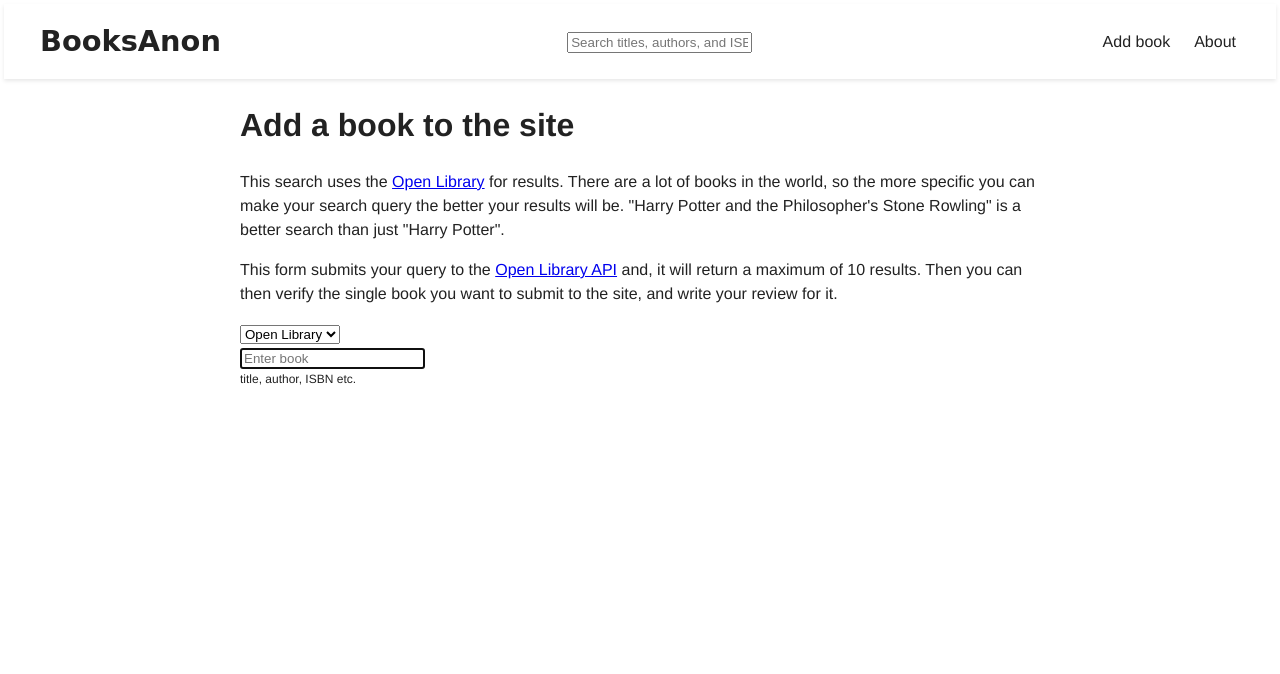
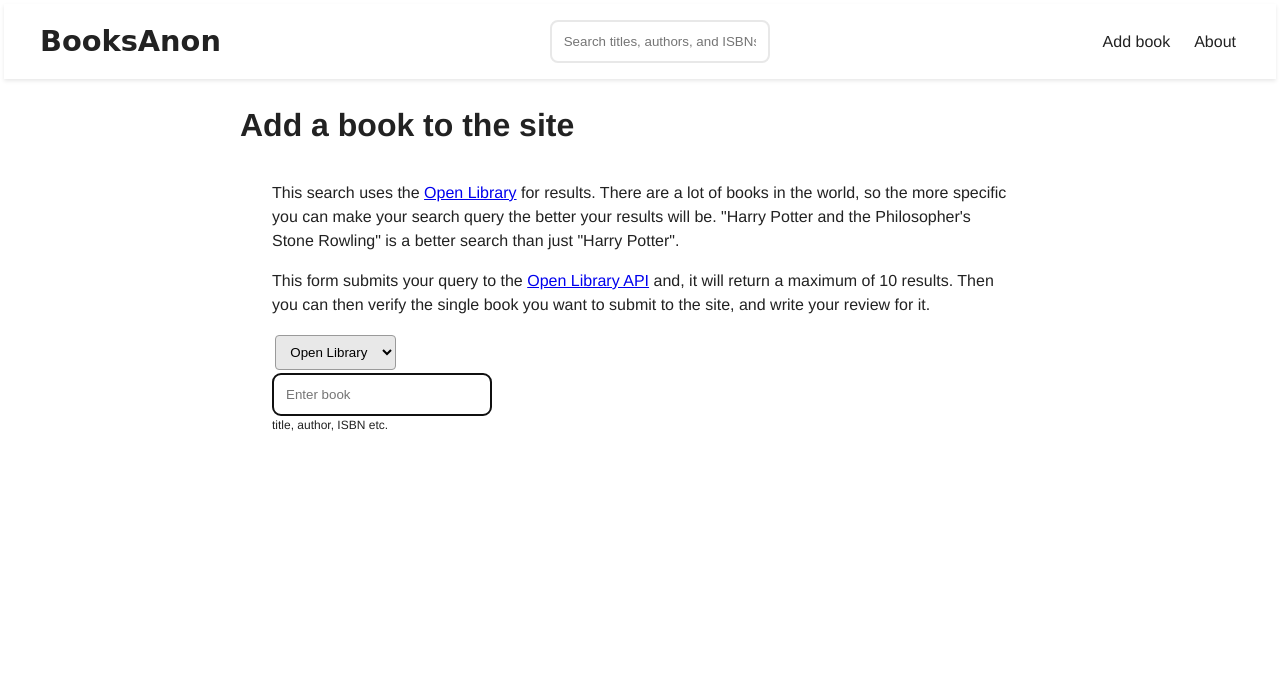
Before and after one commit to alexk49/booksanon, a Python web app: template templates/add-book.html in a window 1280 px wide. Shown: the top 674 px of the page. Run offline with Jinja, Linux system fonts and the light colour scheme; the template is opened without the code that fills it, so the values that code supplies are empty.

Commit message:
set styling for buttons and select elements, and removed duplicated search form from search.html. And standardised margins across a few different element containers

```diff
--- a/static/css/styles.css
+++ b/static/css/styles.css
@@ -25,20 +25,28 @@ main {
   max-width: 50em;
 }
 
+button, select {
+  background: var(--gray-accent);
+  border: 1px solid var(--dark-gray-accent);
+  border-radius: 4px;
+  padding: 0.5rem 0.8em;
+  margin: 0.2em;
+  cursor: pointer;
+}
+
+.search-box {
+  border: 2px solid var(--gray-accent);
+  border-radius: 8px;
+  box-sizing: border-box;
+  padding: 12px;
+  width: 220px;
+}
+
 .meta-items,
 .meta-item {
   display: flex;
   gap: 0.25rem;
   align-items: baseline;
-}
-
-.meta-items {
-  gap: 1rem;
-}
-
-.meta-item dt,
-.meta-item dd {
-  margin: 0;
 }
 
 .meta-list,
@@ -76,7 +84,7 @@ main {
   margin: 0 auto;
 }
 
-.navbar-brand {
+.nav-brand {
   font-size: 1.8rem;
   font-family: "Lucida Handwriting", cursive;
   color: var(--black-font);
@@ -243,7 +251,6 @@ main {
 .book-card button {
   align-self: center;
   width: auto;
-  padding: 0.5rem 1rem;
   margin-top: 1rem;
 }
 
@@ -262,6 +269,10 @@ main {
 }
 
 /* styles for book reviews */
+
+#search, #results, #review-form {
+  margin: 2em;
+}
 
 .review-header {
   margin-bottom: 0;
@@ -288,11 +299,10 @@ main {
   text-align: center;
   justify-content: center;
   max-width: 100%;
-  padding: 1rem;
   border: 2px solid var(--gray-accent);
   border-radius: 8px;
   margin: 2em;
-  padding: 2px;
+  padding: 1rem;
 }
 
 .book-review-container header {
@@ -377,4 +387,8 @@ main {
   .book-review-meta-container {
     flex-direction: column;
   }
+
+  .book-review-container {
+    margin: 0.5em;
+  }
 }
--- a/templates/add-book.html
+++ b/templates/add-book.html
@@ -28,6 +28,7 @@
           autocomplete="off"
           autofocus
           id="search_query"
+          class="search-box"
           name="search_query"
           placeholder="Enter book"
           type="text"
--- a/templates/layout.html
+++ b/templates/layout.html
@@ -36,7 +36,7 @@
   <body>
     <nav class="nav-bar" role="navigation" aria-label="Main navigation">
       <div class="nav-container">
-        <a class="navbar-brand" href="/">
+        <a class="nav-brand" href="/">
           <strong>BooksAnon</strong>
         </a>
 
@@ -66,8 +66,12 @@
               placeholder="Search titles, authors, and ISBNs"
               name="search_query"
               id="search_form"
+              class="search-box"
               autocomplete="off"
-            />
+              {% if query %}
+              value="{{ query }}"
+              {% endif %}
+              />
             <input type="hidden" name="csrf_token" class="csrf-token" />
           </form>
         </div>
```
Also changed, not shown: templates/search.html (+0 -22 lines).
